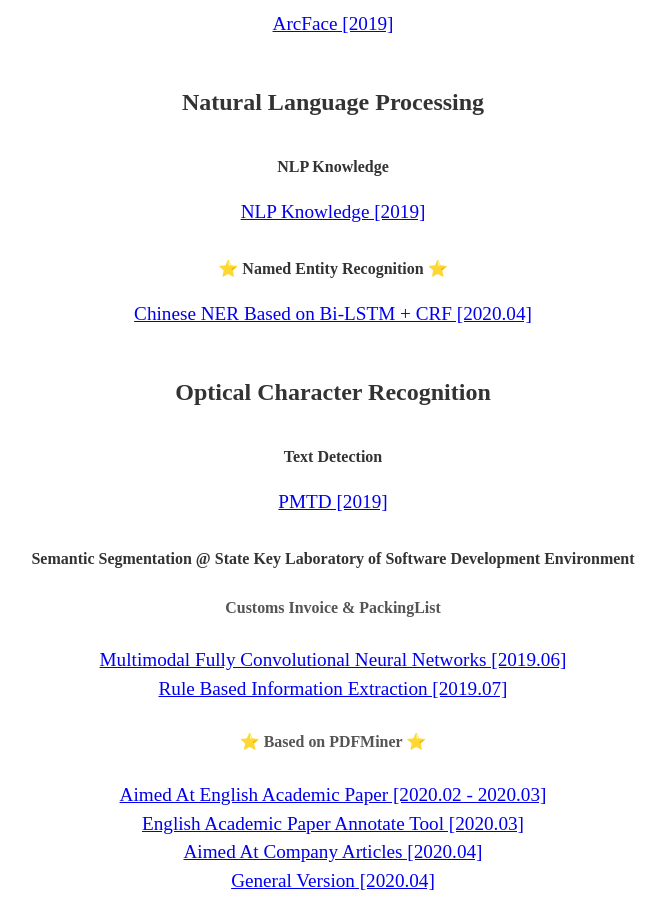
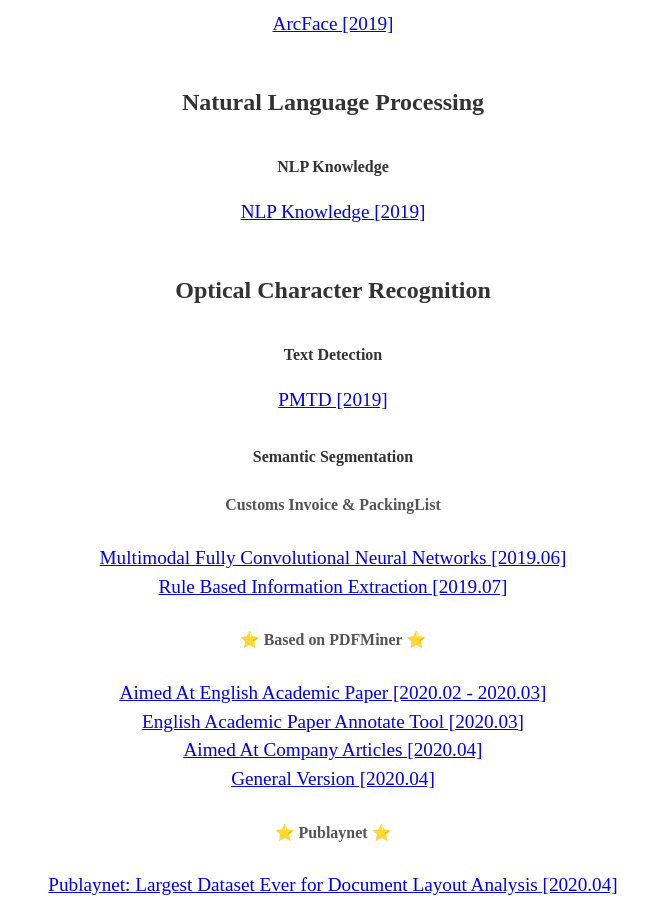
Before and after one commit to Noba1anc3/Noba1anc3.github.io, a Jekyll site: the page built from index.html, in a window 1280 px wide and 900 px high, scrolled down 4333 px. Shown: the whole window, without its empty margins (307-971 px from the left). Built offline with Jekyll 4.4.1, drawn with Linux system fonts in a browser that asks for light colours; some web fonts are replaced; part of the change alters nothing that is shown.

Commit message:
Update about.html

```diff
--- a/_includes/about.html
+++ b/_includes/about.html
@@ -76,16 +76,18 @@
 
   <h4>NLP Knowledge</h4>
   <a target="_blank" href="https://github.com/Noba1anc3/NLP-Knowledge">NLP Knowledge [2019]</a>
-
+<!--
   <h4>⭐ Named Entity Recognition ⭐</h4>
   <a target="_blank" href="https://github.com/Noba1anc3/CH-NER">Chinese NER Based on Bi-LSTM + CRF [2020.04]</a>
-
+ -->
   <h3>Optical Character Recognition</h3>
 
   <h4>Text Detection</h4>
   <a target="_blank" href="https://github.com/Noba1anc3/PMTD">PMTD [2019]</a>
 
-  <h4>Semantic Segmentation @ State Key Laboratory of Software Development Environment</h4>
+<!--   <h4>Semantic Segmentation @ State Key Laboratory of Software Development Environment</h4> -->
+
+  <h4>Semantic Segmentation</h4>
 
   <h5>Customs Invoice & PackingList</h5>
   <a target="_blank" href="https://github.com/Noba1anc3/MFCN">Multimodal Fully Convolutional Neural Networks [2019.06]</a>
```
